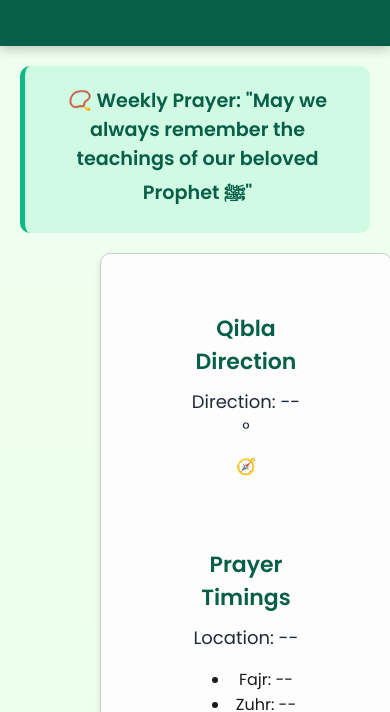
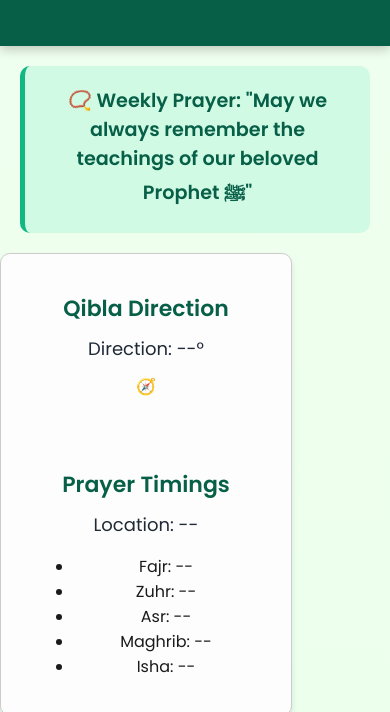
Before and after one commit to shahin-mulla02/MuzakiraApp, a plain HTML site: page index.html in a window 390 px wide. Shown: the part 132-844 px from the top of the page. Drawn offline with Linux system fonts and the light colour scheme.

Commit message:
Update style.css

```diff
--- a/style.css
+++ b/style.css
@@ -133,21 +133,27 @@ header p { font-size: 1.2em; margin-top: 10px; }
 #prayer-panel {
   display: flex;
   justify-content: center; /* Center horizontally */
-  align-items: center;     /* Center vertically */
-  padding: 40px 20px;      /* More padding for space */
+  align-items: flex-start; /* Align top */
+  padding: 20px;
   gap: 50px;
   border: 1px solid #ccc;
   border-radius: 10px;
   background-color: #fdfdfd;
   margin-bottom: 20px;
-  flex-wrap: wrap;
-  min-height: 50px;
-  min-width: 100px;
-  margin-left: 100px;   /* Gives panel more height */
+  flex-wrap: wrap;         /* Allows stacking on small screens */
 }
 
+/* Each half panel */
 #qibla-compass, #timings-panel {
-  flex: 1;                 /* Each takes half width */
-  max-width: 45%;           /* Increase width to almost half of panel */
+  flex: 1;                 /* Each takes half width on large screens */
+  max-width: 45%;           /* Limit width to 45% */
   text-align: center;
 }
+
+/* MOBILE: stack vertically instead of side by side */
+@media screen and (max-width: 768px) {
+  #qibla-compass, #timings-panel {
+    max-width: 90%;       /* Almost full width */
+    margin: 0 auto;       /* Center horizontally */
+  }
+}
```
